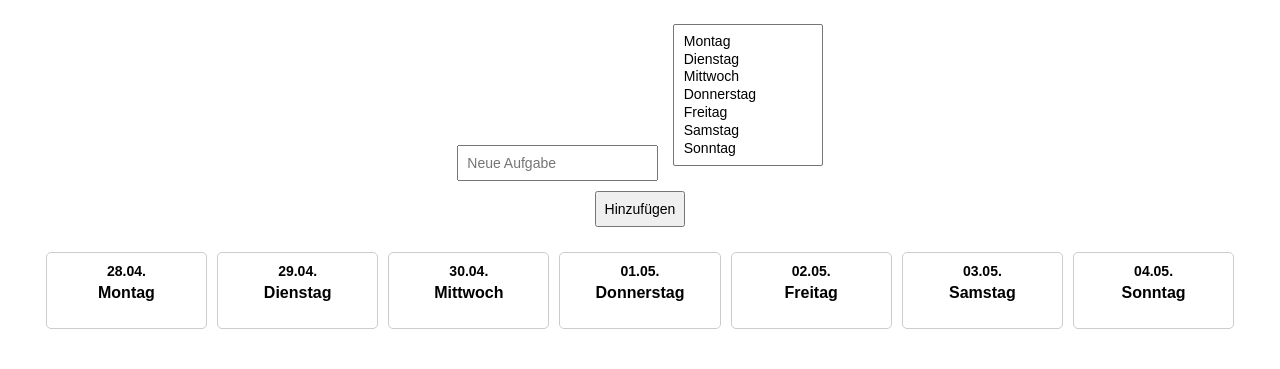
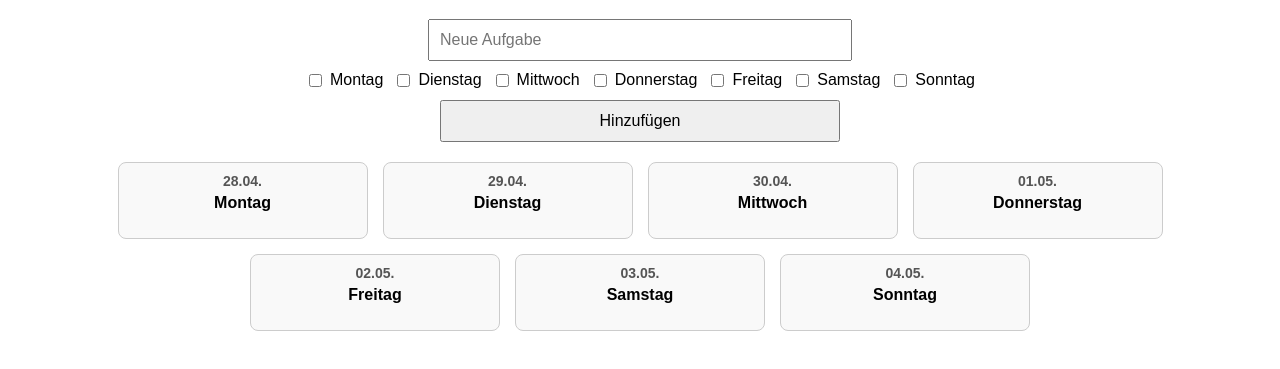
Before and after one commit to makomajor/widgets, a plain HTML site: page animation/index.html in a window 1280 px wide. Shown: the part 61-430 px from the top of the page. Drawn offline with Linux system fonts and the light colour scheme.

Commit message:
Update index.html

```diff
--- a/animation/index.html
+++ b/animation/index.html
@@ -1,74 +1,112 @@
 <!DOCTYPE html>
 <html lang="de">
 <head>
-  <meta charset="UTF-8">
+  <meta charset="UTF-8" />
+  <meta name="viewport" content="width=device-width, initial-scale=1.0"/>
   <title>Wochenplaner</title>
   <style>
     body {
       font-family: Arial, sans-serif;
       margin: 20px;
     }
+
     h1 {
       text-align: center;
     }
-    .week {
-      display: flex;
-      flex-wrap: wrap;
-      gap: 10px;
-      justify-content: center;
-    }
-    .day {
-      border: 1px solid #ccc;
-      border-radius: 5px;
-      padding: 10px;
-      width: 13%;
-      min-width: 120px;
-      box-sizing: border-box;
-    }
-    .day h2 {
-      font-size: 14px;
-      margin: 0;
-      text-align: center;
-    }
-    .day h3 {
-      font-size: 16px;
-      margin-top: 5px;
-      text-align: center;
-    }
-    ul {
-      list-style-type: none;
-      padding: 0;
-      margin-top: 10px;
-    }
-    li {
-      margin: 5px 0;
-      cursor: pointer;
-      word-break: break-word;
-    }
-    li.done {
-      text-decoration: line-through;
-      color: gray;
-    }
+
     form {
       margin-bottom: 20px;
       text-align: center;
     }
-    input, select, button {
+
+    .task-form {
+      display: flex;
+      flex-direction: column;
+      align-items: center;
+      gap: 10px;
+    }
+
+    input[type="text"], button {
+      padding: 10px;
+      font-size: 16px;
+      width: 90%;
+      max-width: 400px;
+    }
+
+    .checkboxes {
+      display: flex;
+      flex-wrap: wrap;
+      justify-content: center;
+      gap: 10px;
+    }
+
+    .checkboxes label {
+      display: flex;
+      align-items: center;
+      gap: 5px;
+    }
+
+    .week {
+      display: flex;
+      flex-wrap: wrap;
+      gap: 15px;
+      justify-content: center;
+    }
+
+    .day {
+      border: 1px solid #ccc;
+      border-radius: 8px;
+      padding: 10px;
+      width: 100%;
+      max-width: 250px;
+      box-sizing: border-box;
+      background: #f9f9f9;
+    }
+
+    .day h3 {
+      margin: 5px 0 0;
+      font-size: 16px;
+      text-align: center;
+    }
+
+    .day h2 {
+      font-size: 14px;
+      margin: 0;
+      color: #555;
+      text-align: center;
+    }
+
+    ul {
+      list-style: none;
+      padding: 0;
+      margin-top: 10px;
+    }
+
+    li {
+      background: white;
+      margin-bottom: 5px;
       padding: 8px;
-      margin: 5px;
+      border-radius: 5px;
       font-size: 14px;
+      cursor: pointer;
+      word-break: break-word;
     }
-    select {
-      min-width: 150px;
+
+    li.done {
+      text-decoration: line-through;
+      color: gray;
+      background: #eee;
     }
-    @media (max-width: 768px) {
+
+    @media (min-width: 600px) {
       .day {
         width: 45%;
       }
     }
-    @media (max-width: 480px) {
+
+    @media (min-width: 900px) {
       .day {
-        width: 100%;
+        width: 30%;
       }
     }
   </style>
@@ -77,10 +115,9 @@
 
 <h1>Mein Wochenplaner</h1>
 
-<form id="taskForm">
-  <input type="text" id="taskInput" placeholder="Neue Aufgabe" required>
-  <select id="daySelect" multiple size="7"></select>
-  <br>
+<form id="taskForm" class="task-form">
+  <input type="text" id="taskInput" placeholder="Neue Aufgabe" required />
+  <div class="checkboxes" id="dayCheckboxes"></div>
   <button type="submit">Hinzufügen</button>
 </form>
 
@@ -89,7 +126,10 @@
 <script>
   const days = ["Montag", "Dienstag", "Mittwoch", "Donnerstag", "Freitag", "Samstag", "Sonntag"];
   const weekDiv = document.getElementById('week');
-  const daySelect = document.getElementById('daySelect');
+  const checkboxesDiv = document.getElementById('dayCheckboxes');
+  const taskInput = document.getElementById('taskInput');
+  const form = document.getElementById('taskForm');
+
   const today = new Date();
   const monday = new Date(today.setDate(today.getDate() - today.getDay() + 1));
 
@@ -99,92 +139,92 @@
     return date.toLocaleDateString('de-DE', { day: '2-digit', month: '2-digit' });
   }
 
-  function generateWeek() {
+  function createCheckboxes() {
+    days.forEach(day => {
+      const label = document.createElement('label');
+      const checkbox = document.createElement('input');
+      checkbox.type = 'checkbox';
+      checkbox.value = day;
+      label.appendChild(checkbox);
+      label.appendChild(document.createTextNode(day));
+      checkboxesDiv.appendChild(label);
+    });
+  }
+
+  function createWeekView() {
     for (let i = 0; i < 7; i++) {
-      let dayDate = new Date(monday);
-      dayDate.setDate(monday.getDate() + i);
+      const date = new Date(monday);
+      date.setDate(monday.getDate() + i);
+
+      const dayName = days[i];
+      const dateStr = formatDate(date);
 
       const dayDiv = document.createElement('div');
       dayDiv.classList.add('day');
-      dayDiv.id = days[i];
+      dayDiv.id = dayName;
 
-      const dateTitle = document.createElement('h2');
-      dateTitle.textContent = formatDate(dayDate);
+      const dateEl = document.createElement('h2');
+      dateEl.textContent = dateStr;
 
-      const dayTitle = document.createElement('h3');
-      dayTitle.textContent = days[i];
+      const title = document.createElement('h3');
+      title.textContent = dayName;
 
-      const taskList = document.createElement('ul');
+      const ul = document.createElement('ul');
 
-      dayDiv.appendChild(dateTitle);
-      dayDiv.appendChild(dayTitle);
-      dayDiv.appendChild(taskList);
+      dayDiv.appendChild(dateEl);
+      dayDiv.appendChild(title);
+      dayDiv.appendChild(ul);
+
       weekDiv.appendChild(dayDiv);
+    }
+  }
 
-      // Auswahlmenü
-      const option = document.createElement('option');
-      option.value = days[i];
-      option.textContent = days[i];
-      daySelect.appendChild(option);
-    }
+  function renderTasks() {
+    days.forEach(day => {
+      const ul = document.querySelector(`#${day} ul`);
+      ul.innerHTML = '';
+      if (tasks[day]) {
+        tasks[day].forEach((task, index) => {
+          const li = document.createElement('li');
+          li.textContent = task.text;
+          if (task.done) li.classList.add('done');
+          li.addEventListener('click', () => {
+            task.done = !task.done;
+            li.classList.toggle('done');
+            saveTasks();
+          });
+          ul.appendChild(li);
+        });
+      }
+    });
   }
 
   function saveTasks() {
     localStorage.setItem('tasks', JSON.stringify(tasks));
   }
 
-  function loadTasks() {
-    for (const [day, dayTasks] of Object.entries(tasks)) {
-      const ul = document.querySelector(`#${day} ul`);
-      dayTasks.forEach(task => {
-        const taskItem = document.createElement('li');
-        taskItem.textContent = task.text;
-        if (task.done) taskItem.classList.add('done');
-        taskItem.addEventListener('click', () => {
-          taskItem.classList.toggle('done');
-          task.done = !task.done;
-          saveTasks();
-        });
-        ul.appendChild(taskItem);
-      });
-    }
-  }
+  form.addEventListener('submit', e => {
+    e.preventDefault();
+    const text = taskInput.value.trim();
+    const selectedDays = Array.from(checkboxesDiv.querySelectorAll('input:checked')).map(cb => cb.value);
+    if (!text || selectedDays.length === 0) return;
 
-  document.getElementById('taskForm').addEventListener('submit', function(e) {
-    e.preventDefault();
-    const taskText = document.getElementById('taskInput').value.trim();
-    const selectedOptions = Array.from(daySelect.selectedOptions).map(option => option.value);
+    selectedDays.forEach(day => {
+      if (!tasks[day]) tasks[day] = [];
+      tasks[day].push({ text, done: false });
+    });
 
-    if (taskText && selectedOptions.length) {
-      selectedOptions.forEach(day => {
-        if (!tasks[day]) tasks[day] = [];
-        const task = { text: taskText, done: false };
+    saveTasks();
+    renderTasks();
 
-        tasks[day].push(task);
-
-        const ul = document.querySelector(`#${day} ul`);
-        const taskItem = document.createElement('li');
-        taskItem.textContent = taskText;
-
-        taskItem.addEventListener('click', () => {
-          taskItem.classList.toggle('done');
-          task.done = !task.done;
-          saveTasks();
-        });
-
-        ul.appendChild(taskItem);
-      });
-
-      saveTasks();
-
-      // Eingabefelder leeren
-      document.getElementById('taskInput').value = "";
-      daySelect.selectedIndex = -1;
-    }
+    // Zurücksetzen
+    taskInput.value = '';
+    checkboxesDiv.querySelectorAll('input').forEach(cb => cb.checked = false);
   });
 
-  generateWeek();
-  loadTasks();
+  createCheckboxes();
+  createWeekView();
+  renderTasks();
 </script>
 
 </body>
```
